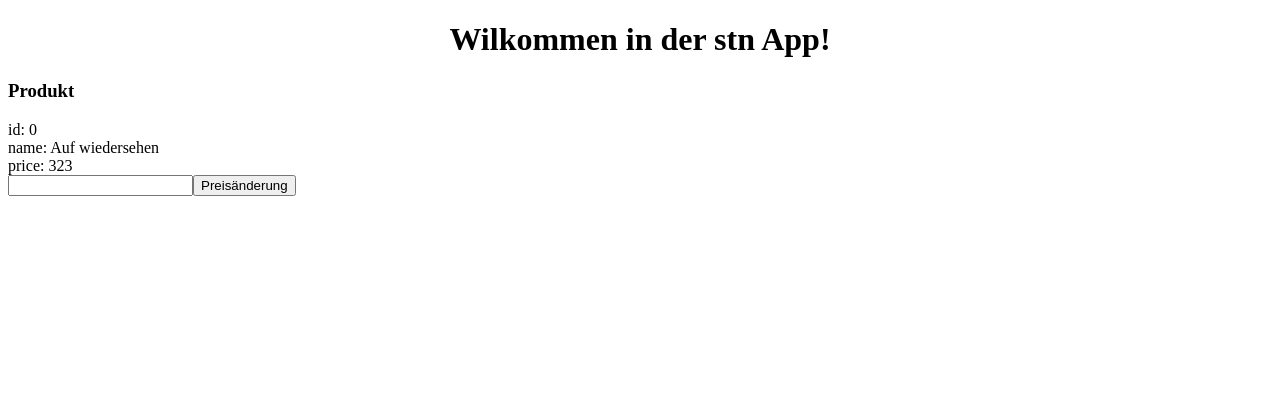
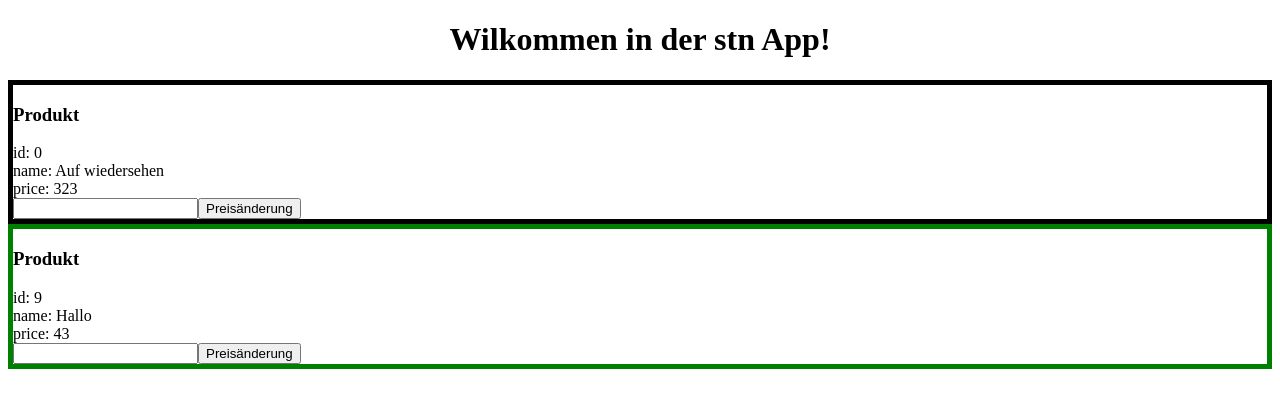
Before and after one commit to jbin/ng_schulung_Dez17, an Angular app in the folder Stones/: page / in a window 1280 px wide. Shown: the top 408 px of the page. Built offline with nearby package versions, Linux system fonts and the light colour scheme.

Commit message:
Directives

```diff
--- a/Stones/src/app/app.component.html
+++ b/Stones/src/app/app.component.html
@@ -4,4 +4,4 @@
     Wilkommen in der {{ title }} App!
   </h1>
  </div>
- <stn-item [(product)]="p"><h3>Produkt</h3></stn-item>
+ <stn-item *ngFor="let prod of productList" [product]="prod"><h3>Produkt</h3></stn-item>
--- a/Stones/src/app/app.component.ts
+++ b/Stones/src/app/app.component.ts
@@ -8,5 +8,10 @@ import { Product } from './product/product';
 })
 export class AppComponent {
   title = 'stn';
-  p: Product = new Product(0, 'Auf wiedersehen', 323);
+  productList: Array<Product> = [];
+
+  constructor() {
+    this.productList.push(new Product(0, 'Auf wiedersehen', 323));
+    this.productList.push(new Product(9, 'Hallo', 43));
+  }
 }
--- a/Stones/src/app/product/item/item.component.css
+++ b/Stones/src/app/product/item/item.component.css
@@ -0,0 +1,3 @@
+.green-border{
+    border-color: green !important;
+}
--- a/Stones/src/app/product/item/item.component.html
+++ b/Stones/src/app/product/item/item.component.html
@@ -1,6 +1,8 @@
+<div [ngStyle]="myStyle" [ngClass]="{'green-border': product.price < 50}" >
     <ng-content></ng-content>
     <div class="id">id: {{product.id}} </div>
     <div>name: {{product.name}}</div>
     <div>price: {{product.price}}</div>
     <input type="text" #priceInput>
     <button (click)="changePrice(priceInput)">Preisänderung</button>
+</div>
--- a/Stones/src/app/product/item/item.component.ts
+++ b/Stones/src/app/product/item/item.component.ts
@@ -11,6 +11,10 @@ export class ItemComponent implements OnInit {
 
   @Input() product: Product = new Product(0, 'Hallo', 23);
   @Output() productChange: EventEmitter<Product> = new EventEmitter();
+
+  myStyle = {
+    border : '5px solid'
+  };
 
   constructor() { }
 
```
Lines whose indentation alone changed are shown as unchanged.
